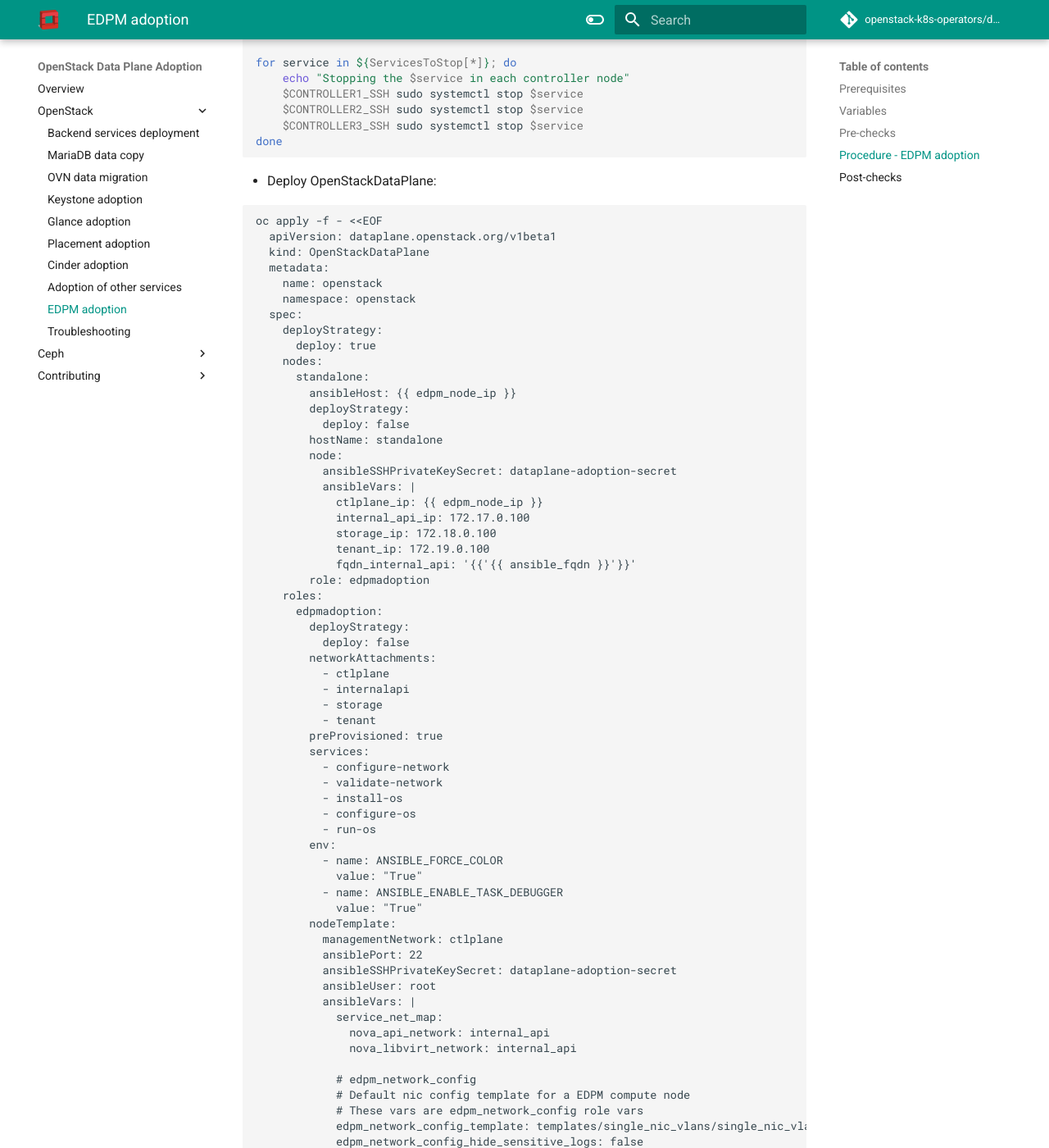
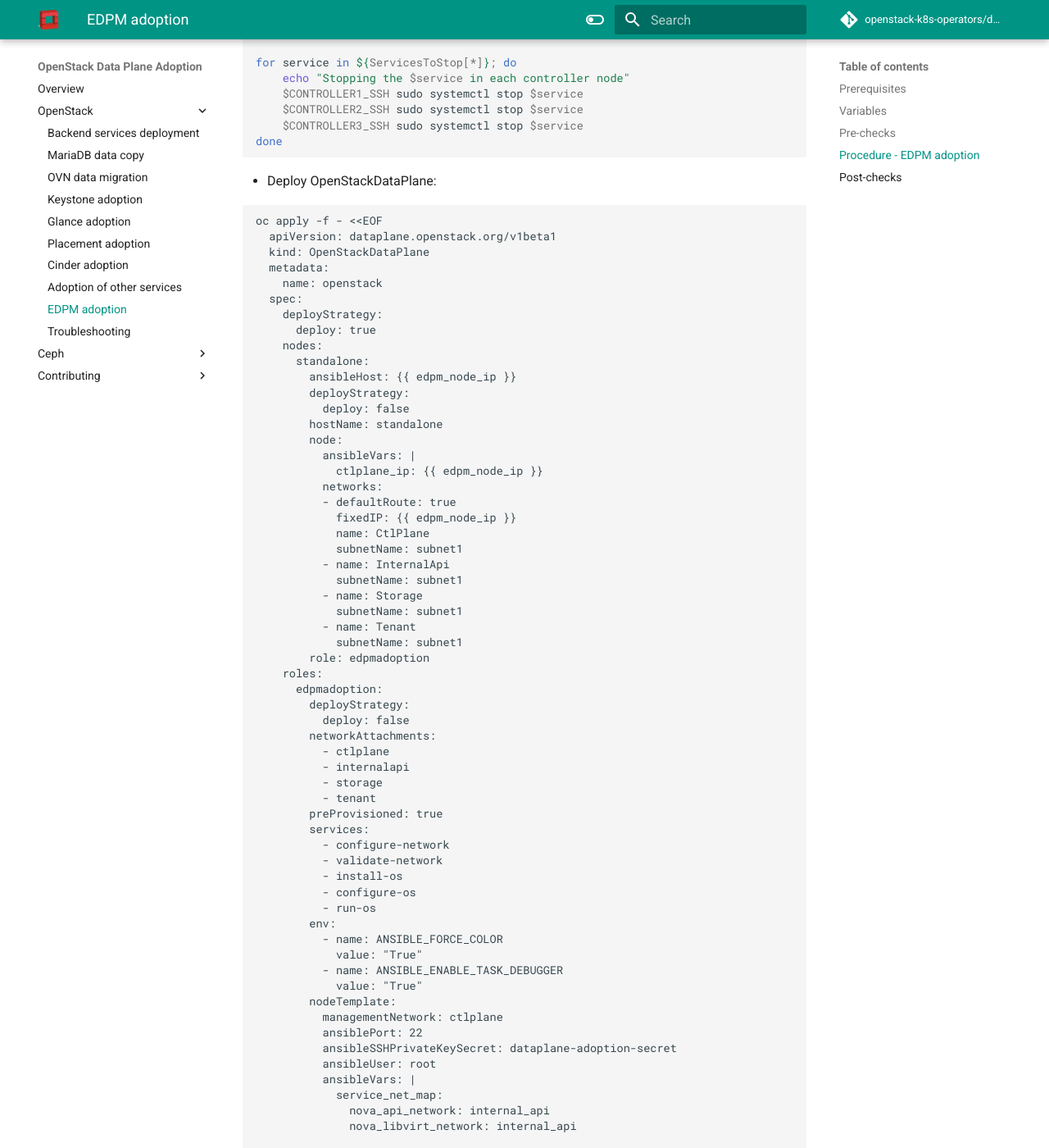
Before and after one commit to openstack-k8s-operators/data-plane-adoption, an MkDocs documentation site: the page built from docs/openstack/edpm_adoption.md, in a window 1280 px wide and 1400 px high, scrolled down 1154 px. Shown: the whole window at 82% size. Built offline with MkDocs 1.6.1 and Material for MkDocs 9.7.7, drawn with Linux system fonts in a browser that asks for light colours; comment, search, counter and statistics services are not loaded; the version menu is left out; some of the changed text lies outside the part shown.

Commit message:
Update dataplane CR
Signed-off-by: Fabricio Aguiar <fabricio.aguiar@gmail.com>

````diff
--- a/docs/openstack/edpm_adoption.md
+++ b/docs/openstack/edpm_adoption.md
@@ -66,7 +66,6 @@
     kind: OpenStackDataPlane
     metadata:
       name: openstack
-      namespace: openstack
     spec:
       deployStrategy:
         deploy: true
@@ -77,13 +76,19 @@
             deploy: false
           hostName: standalone
           node:
-            ansibleSSHPrivateKeySecret: dataplane-adoption-secret
             ansibleVars: |
               ctlplane_ip: {{ edpm_node_ip }}
-              internal_api_ip: 172.17.0.100
-              storage_ip: 172.18.0.100
-              tenant_ip: 172.19.0.100
-              fqdn_internal_api: '{{'{{ ansible_fqdn }}'}}'
+            networks:
+            - defaultRoute: true
+              fixedIP: {{ edpm_node_ip }}
+              name: CtlPlane
+              subnetName: subnet1
+            - name: InternalApi
+              subnetName: subnet1
+            - name: Storage
+              subnetName: subnet1
+            - name: Tenant
+              subnetName: subnet1
           role: edpmadoption
       roles:
         edpmadoption:
@@ -125,29 +130,7 @@
               # These vars are for the network config templates themselves and are
               # considered EDPM network defaults.
               neutron_physical_bridge_name: br-ctlplane
-              neutron_public_interface_name: eth1
-              ctlplane_mtu: 1500
-              ctlplane_subnet_cidr: 24
-              ctlplane_gateway_ip: 192.168.122.1
-              ctlplane_host_routes:
-              - ip_netmask: 0.0.0.0/0
-                next_hop: 192.168.122.1
-              external_mtu: 1500
-              external_vlan_id: 44
-              external_cidr: '24'
-              external_host_routes: []
-              internal_api_mtu: 1500
-              internal_api_vlan_id: 20
-              internal_api_cidr: '24'
-              internal_api_host_routes: []
-              storage_mtu: 1500
-              storage_vlan_id: 21
-              storage_cidr: '24'
-              storage_host_routes: []
-              tenant_mtu: 1500
-              tenant_vlan_id: 22
-              tenant_cidr: '24'
-              tenant_host_routes: []
+              neutron_public_interface_name: eth0
               role_networks:
               - InternalApi
               - Storage
@@ -190,16 +173,8 @@
               edpm_sshd_configure_firewall: true
               edpm_sshd_allowed_ranges: ['192.168.122.0/24']
               # SELinux module
-              edpm_selinux_mode: permissive
-              edpm_hosts_entries_undercloud_hosts_entries: []
-              # edpm_hosts_entries role
-              edpm_hosts_entries_extra_hosts_entries:
-              - 172.17.0.80 glance-internal.openstack.svc neutron-internal.openstack.svc cinder-internal.openstack.svc nova-internal.openstack.svc placement-internal.openstack.svc keystone-internal.openstack.svc
-              - 172.17.0.85 rabbitmq.openstack.svc
-              - 172.17.0.86 rabbitmq-cell1.openstack.svc
-              edpm_hosts_entries_vip_hosts_entries: []
-              hosts_entries: []
-              hosts_entry: []
+              edpm_selinux_mode: enforcing
+              plan: overcloud
     EOF
   ```
 Note: Role vars will be inherited by nodes, more details [here](https://openstack-k8s-operators.github.io/dataplane-operator/inheritance/)
````
Also changed, not shown: 1 other file.
